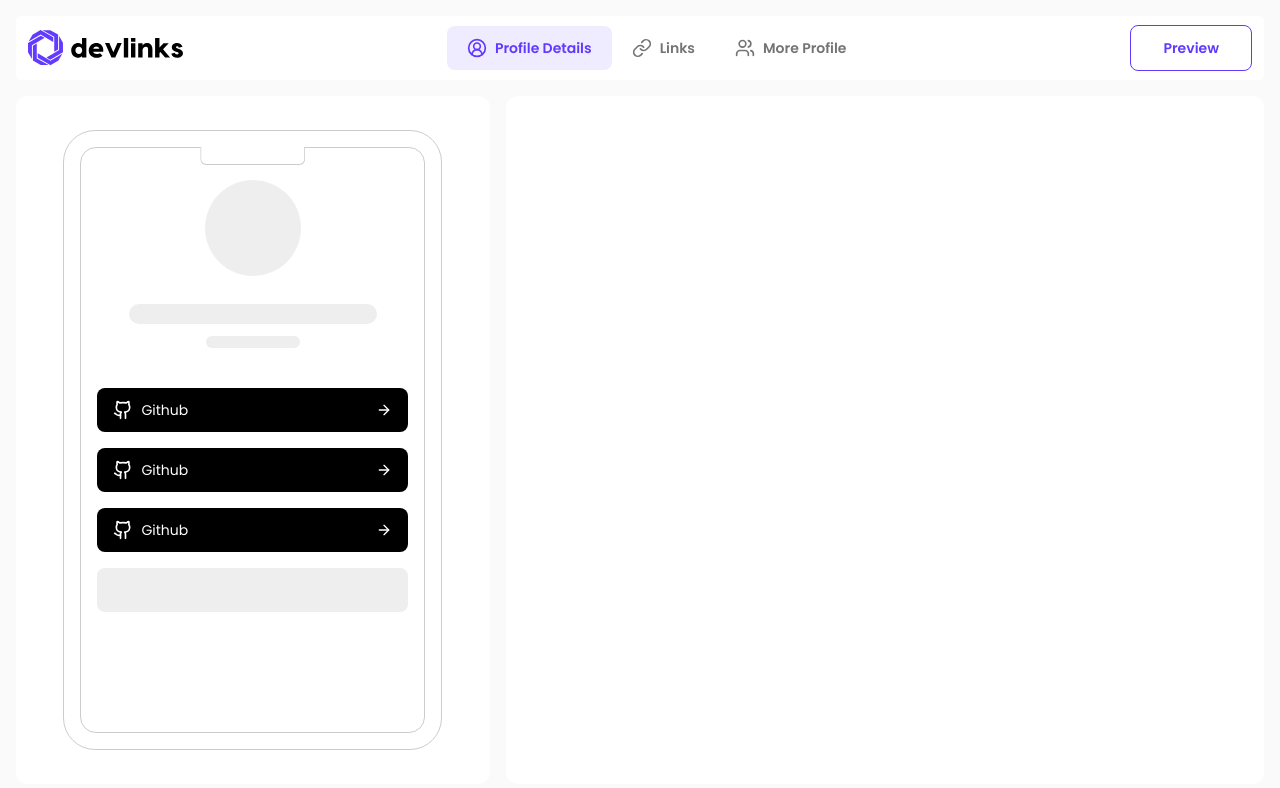
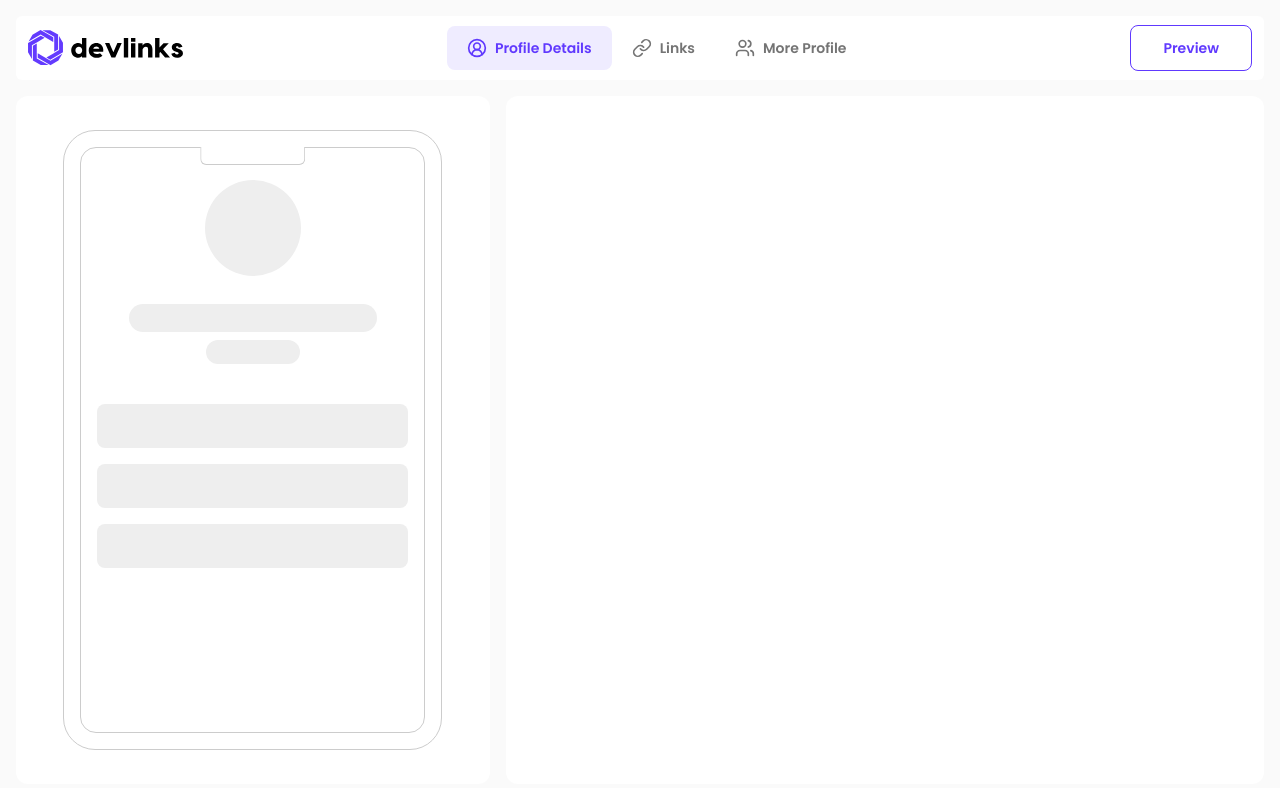
Before and after one commit to Jisan-mia/fm-devlinks, a Next.js app: page /profile in a window 1280 px wide. Shown: the top 788 px of the page. Built offline with nearby package versions, Linux system fonts and the light colour scheme.

Commit message:
feat: profile details live edit/preview

```diff
--- a/app/(main)/profile/page.tsx
+++ b/app/(main)/profile/page.tsx
@@ -1,3 +1,5 @@
+"use client";
+
 import LinkCreatorLinkEdit from "@/components/link-creator/link-creator-link-edit";
 import LinkCreatorPreview from "@/components/link-creator/link-creator-preview";
 import LinkCreatorProfileEdit from "@/components/link-creator/link-creator-profile-edit";
--- a/app/layout.tsx
+++ b/app/layout.tsx
@@ -1,4 +1,5 @@
 import { siteConfig } from "@/config/site";
+import { LinkCreatorProvider } from "@/context/link-creator-context";
 import type { Metadata } from "next";
 import { Poppins } from "next/font/google";
 import "./globals.css";
@@ -59,7 +60,9 @@ export default function RootLayout({
 }>) {
   return (
     <html lang="en">
-      <body className={`${poppins.variable} antialiased`}>{children}</body>
+      <body className={`${poppins.variable} antialiased`}>
+        <LinkCreatorProvider>{children}</LinkCreatorProvider>
+      </body>
     </html>
   );
 }
--- a/components/link-creator/link-creator-preview.tsx
+++ b/components/link-creator/link-creator-preview.tsx
@@ -1,7 +1,8 @@
-import { ArrowRight, Github } from "lucide-react";
-import Link from "next/link";
+import { useLinkCreatorContext } from "@/context/link-creator-context";
+import ProfileCard from "../profile-card/profile-card";
 
 const LinkCreatorPreview = () => {
+  const { devLinkProfile } = useLinkCreatorContext();
   return (
     <div className="w-full h-full grid place-items-center">
       {/* outer round */}
@@ -10,58 +11,14 @@ const LinkCreatorPreview = () => {
         <div className="absolute top-[16px] bg-background left-1/2 w-[28%] h-[18px] translate-x-[-50%] border border-border border-t-0  rounded-b-md  "></div>
         {/* inner round */}
         <div className="border border-border rounded-[calc(2rem-1rem)] h-full custom-scrollbar overflow-auto">
-          {/* inner content */}
-          <div className="w-full h-full px-4 py-4 pt-8 flex flex-col gap-6 ">
-            {/* profile detail */}
-            <div className="flex flex-col gap-7 ">
-              <div className="flex justify-center">
-                <div className="h-24 w-24 rounded-full bg-[#EEEEEE]"></div>
-              </div>
-              <div className="flex flex-col gap-3 items-center">
-                <h2 className="h-5 w-[80%] rounded-full bg-[#eeeeee]"></h2>
-                <p className="h-3 w-[30%] rounded-full bg-[#eeeeee]"></p>
-              </div>
-            </div>
+          <ProfileCard profile={devLinkProfile}>
+            <ProfileCard.Detail>
+              <ProfileCard.Image />
+              <ProfileCard.Info />
+            </ProfileCard.Detail>
 
-            {/* links */}
-            <div className="mt-4 flex flex-col gap-4">
-              <Link
-                href={""}
-                className="flex justify-between items-center px-4 py-3 bg-black rounded-lg text-sm"
-              >
-                <p className="text-white text-sm font-normal flex item-center gap-2">
-                  <Github className="text-white size-5" />
-                  Github
-                </p>
-                <ArrowRight className="font-medium size-4 text-white" />
-              </Link>
-              <Link
-                href={""}
-                className="flex justify-between items-center px-4 py-3 bg-black rounded-lg text-sm"
-              >
-                <p className="text-white text-sm font-normal flex item-center gap-2">
-                  <Github className="text-white size-5" />
-                  Github
-                </p>
-                <ArrowRight className="font-medium size-4 text-white" />
-              </Link>
-              <Link
-                href={""}
-                className="flex justify-between items-center px-4 py-3 bg-black rounded-lg text-sm"
-              >
-                <p className="text-white text-sm font-normal flex item-center gap-2">
-                  <Github className="text-white size-5" />
-                  Github
-                </p>
-                <ArrowRight className="font-medium size-4 text-white" />
-              </Link>
-              <div className="flex h-[43.99px] justify-between items-center bg-[#eeeeee] rounded-lg text-sm"></div>
-
-              {/* <div className="flex h-[43.99px] justify-between items-center bg-[#eeeeee] rounded-lg text-sm"></div> */}
-
-              {/* <div className="flex h-[43.99px] justify-between items-center bg-[#eeeeee] rounded-lg text-sm"></div> */}
-            </div>
-          </div>
+            <ProfileCard.Links />
+          </ProfileCard>
         </div>
       </div>
     </div>
--- a/components/link-creator/link-creator-profile-edit.tsx
+++ b/components/link-creator/link-creator-profile-edit.tsx
@@ -1,6 +1,33 @@
+import { useLinkCreatorContext } from "@/context/link-creator-context";
 import { ImageIcon } from "lucide-react";
+import Image from "next/image";
+import { ChangeEvent, FormEvent } from "react";
 
 const LinkCreatorProfileEdit = () => {
+  const { devLinkProfile, setDevLinkProfile } = useLinkCreatorContext();
+  // const [img, setImg] = useState<string | StaticImport>("");
+  const handleImageChange = (e: ChangeEvent<HTMLInputElement>) => {
+    if (e.target.files && e.target.files.length > 0) {
+      setDevLinkProfile({
+        ...devLinkProfile,
+        profile_picture: URL.createObjectURL(e.target.files[0]),
+      });
+    }
+  };
+
+  const handleInputChange = (e: ChangeEvent<HTMLInputElement>) => {
+    setDevLinkProfile({
+      ...devLinkProfile,
+      [e.target.id]: e.target.value,
+    });
+  };
+
+  const handleSaveProfileDetail = (e: FormEvent<HTMLFormElement>) => {
+    e.preventDefault();
+    // perform form validation and request(post) to an api
+    return;
+  };
+
   return (
     <div className="px-5 py-5 flex flex-col gap-4">
       <div className="flex flex-col gap-2">
@@ -10,7 +37,10 @@ const LinkCreatorProfileEdit = () => {
         </p>
       </div>
 
-      <form className="flex flex-col gap-5">
+      <form
+        className="flex flex-col gap-5"
+        onSubmit={(e) => handleSaveProfileDetail(e)}
+      >
         <div className="bg-[#FAFAFA] px-4 py-4 rounded-lg">
           <div className="block">
             <label
@@ -24,6 +54,7 @@ const LinkCreatorProfileEdit = () => {
               <div className="basis-[60%] w-full flex items-center gap-2.5">
                 <div className="h-44 w-44 rounded-lg bg-[#EEEEEE] relative flex items-center justify-center cursor-pointer">
                   <input
+                    onChange={(e) => handleImageChange(e)}
                     id="profile_picture"
                     required
                     type="file"
@@ -31,9 +62,21 @@ const LinkCreatorProfileEdit = () => {
                     className=" inset-0 absolute top-0 left-0 z-30 opacity-0 cursor-pointer"
                   />
                   <div className="absolute rounded-lg left-0 top-0 z-10 w-full h-full bg-[#000] bg-opacity-50"></div>
+                  {devLinkProfile.profile_picture && (
+                    <Image
+                      src={devLinkProfile.profile_picture}
+                      alt="Profile Picture"
+                      width={176}
+                      height={176}
+                      className="w-full h-full object-cover absolute left-0 top-0"
+                    />
+                  )}
                   <div className="flex flex-col gap-1.5 items-center z-20">
                     <ImageIcon className="text-white size-8" />
-                    <span className="text-white">Upload Image</span>
+                    <span className="text-white">
+                      {devLinkProfile.profile_picture ? "Change" : "Upload"}{" "}
+                      Image
+                    </span>
                   </div>
                 </div>
                 <p className="font-medium text-sm">
@@ -54,13 +97,12 @@ const LinkCreatorProfileEdit = () => {
                 First Name
               </span>
               <input
+                onChange={(e) => handleInputChange(e)}
                 required
                 type="text"
                 id="first_name"
                 className="w-full basis-[60%] px-3 py-2 bg-white border border-border rounded-md text-sm shadow-sm placeholder-slate-400
-      focus:outline-none focus:border-primary/80 focus:ring-1 focus:ring-primary/80
-
-      "
+      focus:outline-none focus:border-primary/80 focus:ring-1 focus:ring-primary/80"
               />
             </label>
           </div>
@@ -73,13 +115,12 @@ const LinkCreatorProfileEdit = () => {
                 Last Name
               </span>
               <input
+                onChange={(e) => handleInputChange(e)}
                 required
                 type="text"
                 id="last_name"
                 className="w-full basis-[60%] px-3 py-2 bg-white border border-border rounded-md text-sm shadow-sm placeholder-slate-400
-      focus:outline-none focus:border-primary/80 focus:ring-1 focus:ring-primary/80
-
-      "
+      focus:outline-none focus:border-primary/80 focus:ring-1 focus:ring-primary/80"
               />
             </label>
           </div>
@@ -92,13 +133,12 @@ const LinkCreatorProfileEdit = () => {
                 Email
               </span>
               <input
+                onChange={(e) => handleInputChange(e)}
                 required
                 type="email"
                 id="email"
                 className="w-full basis-[60%] px-3 py-2 bg-white border border-border rounded-md text-sm shadow-sm placeholder-slate-400
-      focus:outline-none focus:border-primary/80 focus:ring-1 focus:ring-primary/80
-
-      "
+      focus:outline-none focus:border-primary/80 focus:ring-1 focus:ring-primary/80"
               />
             </label>
           </div>
--- a/components/preview-profile/preview-profile-card.tsx
+++ b/components/preview-profile/preview-profile-card.tsx
@@ -3,7 +3,7 @@ import { cn } from "@/lib/utils";
 import { DevLinkProfileType } from "@/types/devlinks";
 import ProfileCard from "../profile-card/profile-card";
 
-const exampleProfile: DevLinkProfileType = {
+export const exampleProfile: DevLinkProfileType = {
   first_name: "Jisan",
   last_name: "Mia",
   email: "jisanmia47@gmail.com",
--- a/components/profile-card/profile-card-info.tsx
+++ b/components/profile-card/profile-card-info.tsx
@@ -5,12 +5,13 @@ const ProfileCardInfo = () => {
   const { profile } = useProfileCardContext();
 
   return (
-    <div className="flex flex-col gap-2">
+    <div className="flex flex-col gap-2 items-center">
       <h2
         className={cn(
-          "h-5 text-xl font-semibold w-[80%] rounded-full text-center bg-[#eeeeee]",
+          "h-[28px] text-xl font-semibold w-[80%] rounded-full text-center bg-[#eeeeee]",
           {
-            "bg-transparent h-auto w-full": profile.first_name,
+            "bg-transparent h-auto w-full":
+              profile.first_name && profile.first_name,
           }
         )}
       >
@@ -18,7 +19,7 @@ const ProfileCardInfo = () => {
       </h2>
       <p
         className={cn(
-          "h-3 text-base font-medium w-[30%] text-center rounded-full bg-[#eeeeee]",
+          "h-[23.99px] text-base font-medium w-[30%] text-center rounded-full bg-[#eeeeee]",
           {
             "bg-transparent h-auto w-full": profile.email,
           }
--- a/components/profile-card/profile-card-links.tsx
+++ b/components/profile-card/profile-card-links.tsx
@@ -36,25 +36,12 @@ const ProfileCardLinks = () => {
           </Link>
         ))
       ) : (
-        <p> No links added </p>
+        <>
+          <div className="flex h-[43.99px] justify-between items-center bg-[#eeeeee] rounded-lg text-sm"></div>
+          <div className="flex h-[43.99px] justify-between items-center bg-[#eeeeee] rounded-lg text-sm"></div>
+          <div className="flex h-[43.99px] justify-between items-center bg-[#eeeeee] rounded-lg text-sm"></div>
+        </>
       )}
-
-      {/*
-      <Link
-        href={""}
-        className="flex justify-between items-center px-4 py-3 bg-black rounded-lg text-sm"
-      >
-        <p className="text-white text-sm font-normal flex item-center gap-2">
-          <Github className="text-white size-5" />
-          Github
-        </p>
-        <ArrowRight className="font-medium size-4 text-white" />
-      </Link> */}
-      <div className="flex h-[43.99px] justify-between items-center bg-[#eeeeee] rounded-lg text-sm"></div>
-
-      {/* <div className="flex h-[43.99px] justify-between items-center bg-[#eeeeee] rounded-lg text-sm"></div> */}
-
-      {/* <div className="flex h-[43.99px] justify-between items-center bg-[#eeeeee] rounded-lg text-sm"></div> */}
     </div>
   );
 };
--- /dev/null
+++ b/context/link-creator-context.tsx
@@ -0,0 +1,64 @@
+"use client";
+import { DevLinkProfileType } from "@/types/devlinks";
+import { createContext, PropsWithChildren, useContext, useState } from "react";
+
+type LinkCreatorContextType = {
+  devLinkProfile: DevLinkProfileType;
+  setDevLinkProfile: React.Dispatch<React.SetStateAction<DevLinkProfileType>>;
+};
+
+export const devLinkProfileInitialState: DevLinkProfileType = {
+  first_name: "",
+  last_name: "",
+  email: "",
+  profile_picture: "",
+  links: [],
+};
+
+export const LinkCreatorContext = createContext<LinkCreatorContextType | null>(
+  null
+);
+
+export const useLinkCreatorContext = () => {
+  const context = useContext(LinkCreatorContext);
+  if (!context) {
+    throw new Error("useLinkCreatorContext must be used withing the provider");
+  }
+  return context;
+};
+
+export const LinkCreatorProvider = ({ children }: PropsWithChildren) => {
+  const [devLinkProfile, setDevLinkProfile] = useState(
+    devLinkProfileInitialState
+  );
+  // const [devLinkProfile, dispatch] = useReducer(
+  //   linkCreatorReducer,
+  //   devLinkProfileInitialState
+  // );
+
+  return (
+    <LinkCreatorContext.Provider value={{ devLinkProfile, setDevLinkProfile }}>
+      {children}
+    </LinkCreatorContext.Provider>
+  );
+};
+
+// export type LinkCreatorReducerActionType = {
+//   type: "save-profile" | "save-links";
+//   payload?: DevLinkProfileType;
+// };
+
+// function linkCreatorReducer(
+//   state: DevLinkProfileType,
+//   action: LinkCreatorReducerActionType
+// ) {
+//   switch (action.type) {
+//     case "save-profile":
+//       return { ...state, ...action.payload };
+//     case "save-links":
+//       return { ...state, ...action.payload };
+
+//     default:
+//       throw Error("Unknown action: " + action.type);
+//   }
+// }
```
Also changed, not shown: components/profile-card/profile-card-image.tsx (+3 -4 lines).
